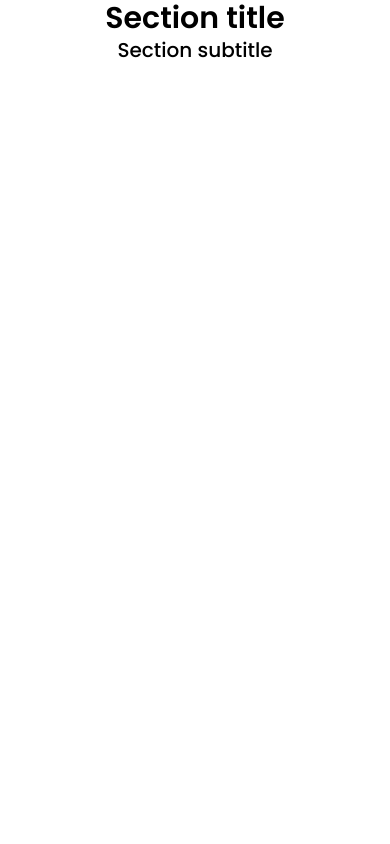
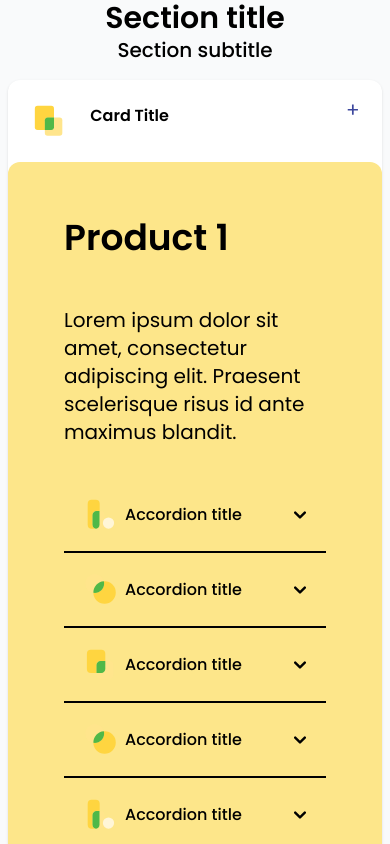
Before and after one commit to diyashrestha1999/coding-challenge, a Vue app: page / in a window 390 px wide. Shown: the top 844 px of the page. Built offline with nearby package versions, Linux system fonts and the light colour scheme.

Commit message:
imported the SmallTabCard and made it visible in only xs to md screen and hide the tab card from md dto xs screen

```diff
--- a/src/components/ProductCard.vue
+++ b/src/components/ProductCard.vue
@@ -1,5 +1,5 @@
 <template>
-  <div class="bg-amber-200 w-full rounded-40 p-14">
+  <div class="bg-amber-200 w-full lg:rounded-40 p-14 xs:rounded-xl">
     <div class="grid grid-cols-1 gap-8 lg:grid-cols-2">
       <div class="flex flex-col justify-between items-start">
         <div>
--- a/src/components/ViewProduct.vue
+++ b/src/components/ViewProduct.vue
@@ -1,8 +1,8 @@
 <template>
   <div
-    class="overflow-y-auto overflow-x-hidden fixed top-1/3 right-0 left-1/3 z-50 justify-center items-center w-full max-h-full"
+    class="overflow-y-auto overflow-x-hidden fixed lg:top-1/3 top-40 right-0 lg:left-1/3 z-50 justify-center items-center"
   >
-    <div class="relative p-4 w-full max-w-2xl max-h-full">
+    <div class="relative p-4 w-full lg:max-w-2xl">
       <div class="relative bg-white rounded-lg shadow">
         <div
           class="flex items-center justify-between p-4 md:p-5 border-b rounded-t"
--- a/src/views/HomeView.vue
+++ b/src/views/HomeView.vue
@@ -1,5 +1,7 @@
 <template>
-  <div class="text-black flex flex-col justify-center items-center">
+  <div
+    class="text-black flex flex-col justify-center items-center bg-gray-50 overflow-x-scroll"
+  >
     <h1 class="text-3xl font-semibold">Section title</h1>
 
     <p class="font-medium text-xl">Section subtitle</p>
@@ -17,16 +19,27 @@
     <div class="mt-6 w-3/5 hidden lg:flex">
       <ProductCard :active-tab="activeTab" />
     </div>
+
+    <div class="block lg:hidden sm:w-3/5">
+      <SmallTabCard
+        v-for="(item, index) in cardItems"
+        v-model="activeTab"
+        :key="index"
+        class="mx-2"
+        :item="item"
+      />
+    </div>
   </div>
 </template>
 
 <script>
 import TabCard from "@/components/TabCard.vue";
 import ProductCard from "@/components/ProductCard.vue";
+import SmallTabCard from "@/components/SmallTabCard.vue";
 
 export default {
   name: "HomeView",
-  components: { ProductCard, TabCard },
+  components: { SmallTabCard, ProductCard, TabCard },
   data() {
     return {
       cardItems: [
```
Also changed, not shown: src/assets/small-card-assets/plus.svg (added).
